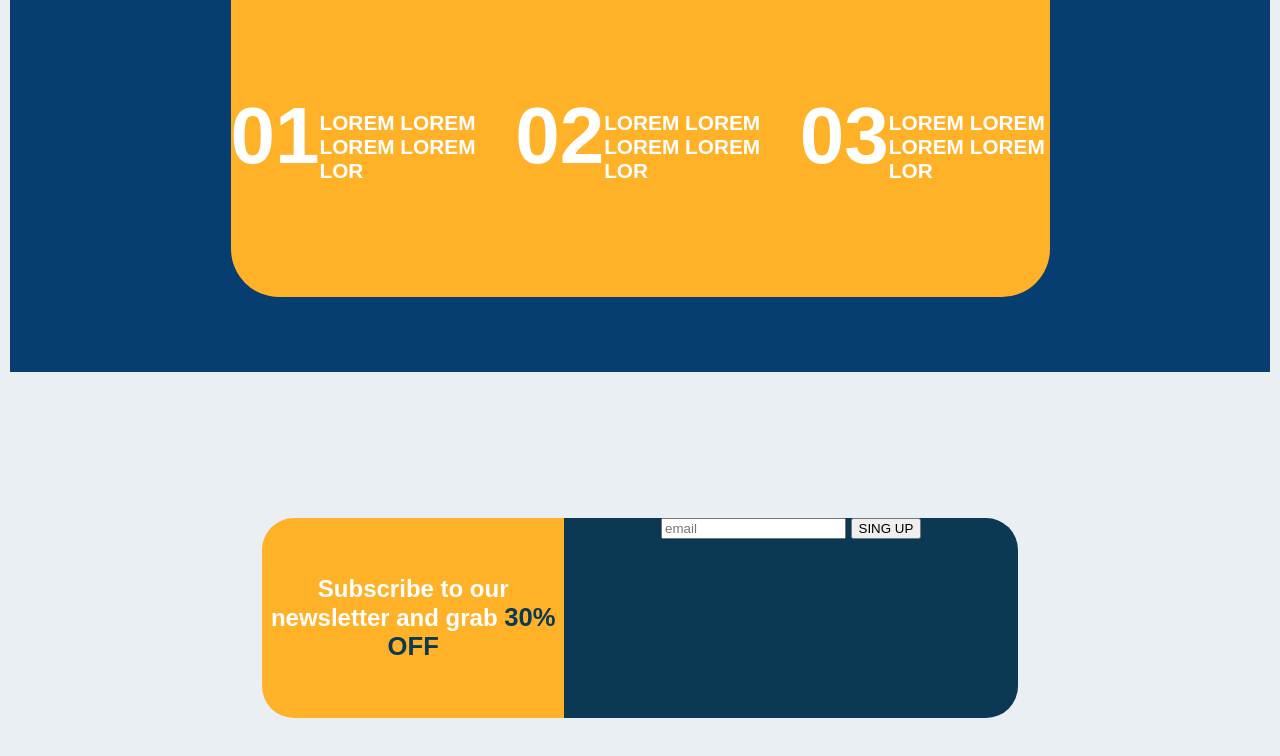
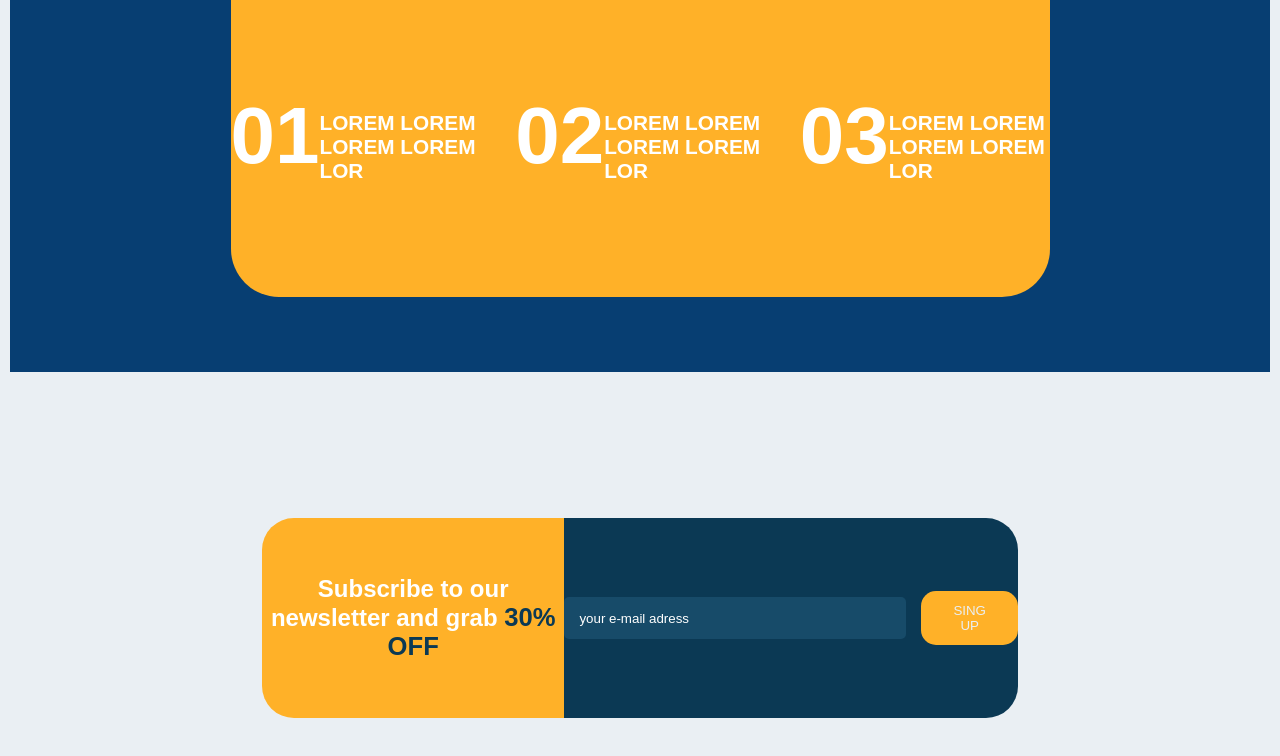
Before and after one commit to Ameer2000Mzori/Furnitrue-Website, a website built with webpack: page src/index.html in a window 1280 px wide. Shown: the part 4420-5176 px from the top of the page. Built offline with nearby package versions, Linux system fonts and the light colour scheme; a web font is replaced by a local one.

Commit message:
added styling to second part of contact

```diff
--- a/src/index.html
+++ b/src/index.html
@@ -287,8 +287,15 @@
           </h1>
         </div>
         <div class="email-Wrap">
-          <input type="email" name="" id="" placeholder="email" />
-          <button class="sing-Up-Btn">SING UP</button>
+          <div class="button-Email-Wrap">
+            <input
+              class="email-Input"
+              type="email"
+              name=""
+              placeholder="your e-mail adress"
+            />
+            <button class="sing-Up-Btn">SING UP</button>
+          </div>
         </div>
       </div>
     </section>
--- a/src/style.scss
+++ b/src/style.scss
@@ -1237,9 +1237,53 @@ body {
     }
 
     .email-Wrap {
+      display: flex;
+      text-align: center;
+      align-items: center;
+      justify-content: center;
       width: 60%;
       background-color: #0b3954;
       height: 100%;
+
+      .button-Email-Wrap {
+        display: flex;
+        text-align: center;
+        align-items: center;
+        justify-content: center;
+        width: 100%;
+        height: 100%;
+        gap: 15px;
+
+        .email-Input {
+          display: flex;
+          flex-direction: column;
+          text-align: start;
+          align-items: center;
+          font-family: inherit;
+          justify-content: center;
+          height: 40px;
+          width: 400px;
+          border-radius: 5px;
+          color: white;
+          outline: none;
+          padding-left: 15px;
+          background-color: #174b69;
+          border: none;
+        }
+
+        .email-Input::placeholder {
+          color: white;
+        }
+      }
+
+      .sing-Up-Btn {
+        padding: 12px 26px;
+        border-radius: 15px;
+        border: none;
+        background-color: #ffb128;
+        color: #eaeff3;
+        cursor: pointer;
+      }
     }
   }
 }
```
Also changed, not shown: dist/index.html, src/style.css, 1 other file.
